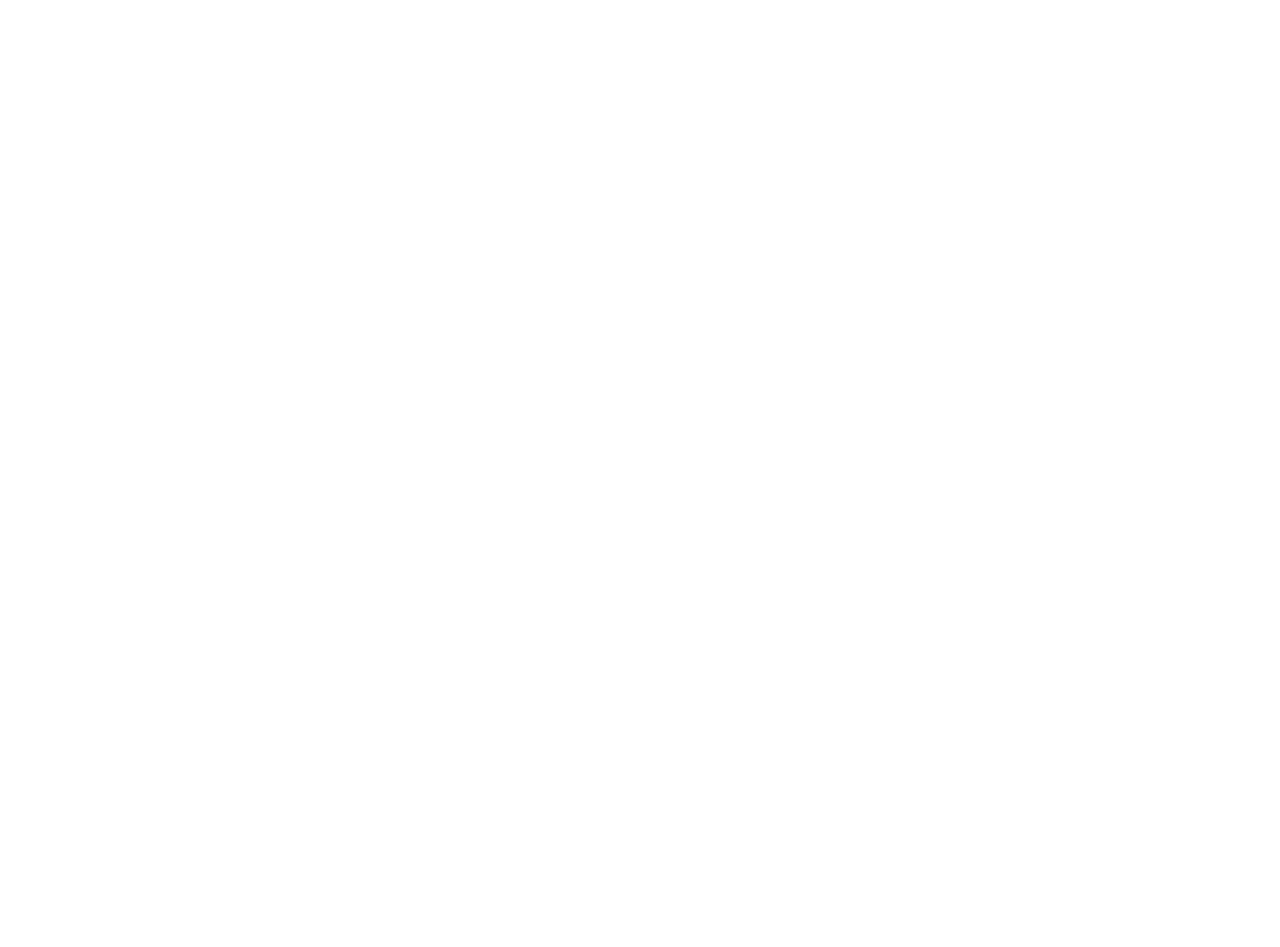
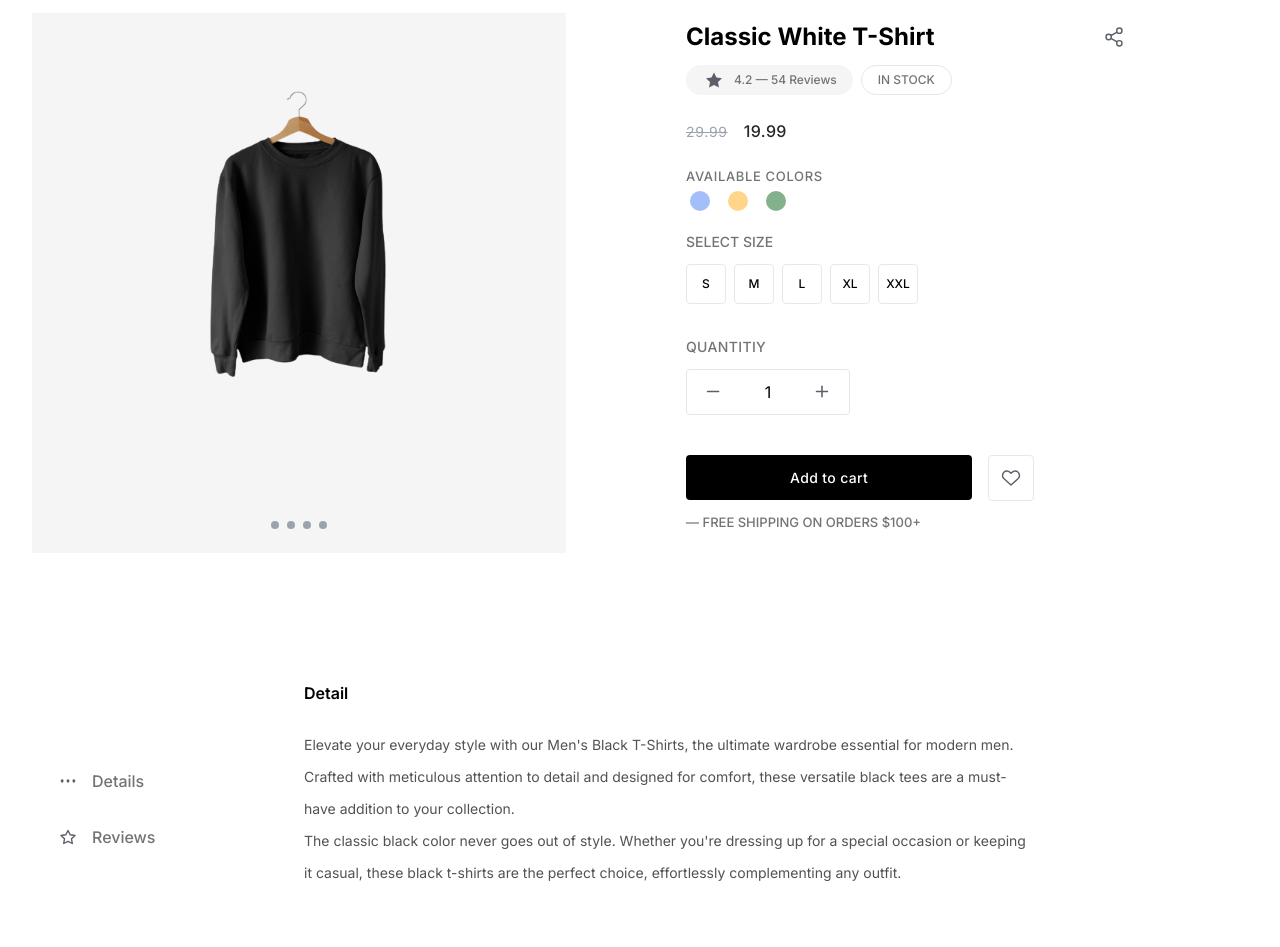
Before and after one commit to elxanoffical/E-commerce, a React (Vite) app in the folder client/: page /product/1 in a window 1280 px wide. Before the commit this address had no page. Shown: the part 163-1110 px from the top of the page. Before the commit the page ends 800 px from the top, so only its background shows below. Built offline with nearby package versions, Linux system fonts and the light colour scheme.

Commit message:
product(id)

```diff
--- a/client/src/components/bestSeller.jsx
+++ b/client/src/components/bestSeller.jsx
@@ -34,8 +34,7 @@
             </div>
           </div>
         </Link>
-
-        <div className=" px-2 py-4 flex flex-col gap-6 shadow-lg hover:scale-105 transition-all duration-300">
+        <Link to="/listingPage" className=" px-2 py-4 flex flex-col gap-6 shadow-lg hover:scale-105 transition-all duration-300">
           <img className="bg-neutral-100 rounded" src={sellerImg2} alt="" />
           <div className="flex flex-col gap-3">
             <h4 className="text-[14px] font-medium">Monochromatic Wardrobe</h4>
@@ -51,8 +50,8 @@
               </span>
             </div>
           </div>
-        </div>
-        <div className=" px-2 py-4 flex flex-col gap-6 shadow-lg hover:scale-105 transition-all duration-300">
+        </Link>
+        <Link to="/listingPage" className=" px-2 py-4 flex flex-col gap-6 shadow-lg hover:scale-105 transition-all duration-300">
           <img className="bg-neutral-100 rounded" src={sellerImg3} alt="" />
           <div className="flex flex-col gap-3">
             <h4 className="text-[14px] font-medium">Essential Neutrals</h4>
@@ -68,8 +67,8 @@
               </span>
             </div>
           </div>
-        </div>
-        <div className=" px-2 py-4 flex flex-col gap-6 shadow-lg hover:scale-105 transition-all duration-300">
+        </Link>
+        <Link to="/listingPage" className=" px-2 py-4 flex flex-col gap-6 shadow-lg hover:scale-105 transition-all duration-300">
           <img className="bg-neutral-100 rounded" src={sellerImg4} alt="" />
           <div className="flex flex-col gap-3">
             <h4 className="text-[14px] font-medium">UTRAANET Black</h4>
@@ -85,7 +84,7 @@
               </span>
             </div>
           </div>
-        </div>
+        </Link>
       </div>
     </div>
   );
--- a/client/src/components/details.jsx
+++ b/client/src/components/details.jsx
@@ -2,7 +2,7 @@
 
 const Details = () => {
   return (
-    <div className='border flex flex-col gap-14'>
+    <div className=' flex flex-col gap-14'>
         <div className='flex flex-col gap-6'>
             <h3 className='font-semibold'>Detail</h3>
             <p className='text-neutral-600 leading-8 text-[14px] font-normal'>Elevate your everyday style with our Men's Black T-Shirts, the ultimate wardrobe essential for modern men.
--- a/client/src/components/reviews.jsx
+++ b/client/src/components/reviews.jsx
@@ -29,7 +29,7 @@
       </div>
 
       <div className="">
-        <div className="border flex items-start gap-6 py-[39px] px-2">
+        <div className="   flex items-start gap-6 py-[39px] px-2">
           <img src={avatar} alt="" />
           <div className=" flex flex-col gap-4 w-[727px]">
             <div className=" flex flex-col gap-2">
@@ -51,7 +51,7 @@
             </p>
           </div>
         </div>
-        <div className="border flex items-start gap-6 py-[39px] px-2">
+        <div className=" flex items-start gap-6 py-[39px] px-2">
           <img src={avatar} alt="" />
           <div className=" flex flex-col gap-4 w-[727px]">
             <div className=" flex flex-col gap-2">
@@ -72,7 +72,7 @@
             </p>
           </div>
         </div>
-        <div className="border flex items-start gap-6 py-[39px] px-2">
+        <div className=" flex items-start gap-6 py-[39px] px-2">
           <img src={avatar} alt="" />
           <div className=" flex flex-col gap-4 w-[727px]">
             <div className=" flex flex-col gap-2">
--- a/client/src/pages/product.jsx
+++ b/client/src/pages/product.jsx
@@ -17,7 +17,8 @@
   const { id } = useParams();
   console.log("useparams:", id);
 
-  const product = products.find((item) => item.id == Number(id));
+  const product = products.find((item) => item.id === Number(id));
+  console.log("products:", product);
 
   return (
     <>
@@ -33,7 +34,7 @@
 
         <div className="container flex gap-[120px] mb-32">
           <div className="w-[534px] bg-neutral-100 flex flex-col gap-20 items-center py-6">
-            <img className="h-[404px]" src={sellerImg2} alt="" />
+            <img className="h-[404px]" src={product.img} alt="" />
             <div className="flex items-center gap-2">
               <button className="bg-gray-400 focus:bg-black w-2 h-2 rounded-full"></button>
               <button className="bg-gray-400 focus:bg-black w-2 h-2 rounded-full"></button>
@@ -44,7 +45,7 @@
 
           <div className=" flex flex-col w-[440px] py-2">
             <div className="flex items-center justify-between mb-3">
-              <h2 className="text-2xl font-bold">Raw Black T-Shirt Lineup</h2>
+              <h2 className="text-2xl font-bold">{product.name}</h2>
               <img src={share} alt="" />
             </div>
 
@@ -61,7 +62,16 @@
               </span>
             </div>
 
-            <h3 className="text-[22px] font-semibold mb-8">$50.99</h3>
+            <div className="flex gap-4 items-center mb-6">
+              {product?.hasDiscount && (
+                <p className="text-gray-400 text-[14px] line-through tracking-wider">
+                  {product.beforePrice}
+                </p>
+              )}
+              <p className="text-neutral-800 font-medium text-[16px] tracking-wide">
+                {product.price}
+              </p>
+            </div>
 
             <div className="flex flex-col mb-4">
               <span className="text-[13px] text-neutral-500 font-medium tracking-wider">
@@ -130,7 +140,7 @@
           </div>
         </div>
 
-        <div className="border container flex gap-8">
+        <div className=" container flex gap-8">
           <div className=" flex flex-col gap-4 mt-20">
             <NavLink
               to="details"
--- a/client/src/routes/index.jsx
+++ b/client/src/routes/index.jsx
@@ -15,7 +15,7 @@
     element: <ListingPage />,
   },
   {
-    path: "/ListingPage/product",
+    path: "/product/:id",
     element: <ProductPage />,
     children: [
         {
```
Also changed, not shown: client/src/pages/listing.jsx (+4 -152 lines).
